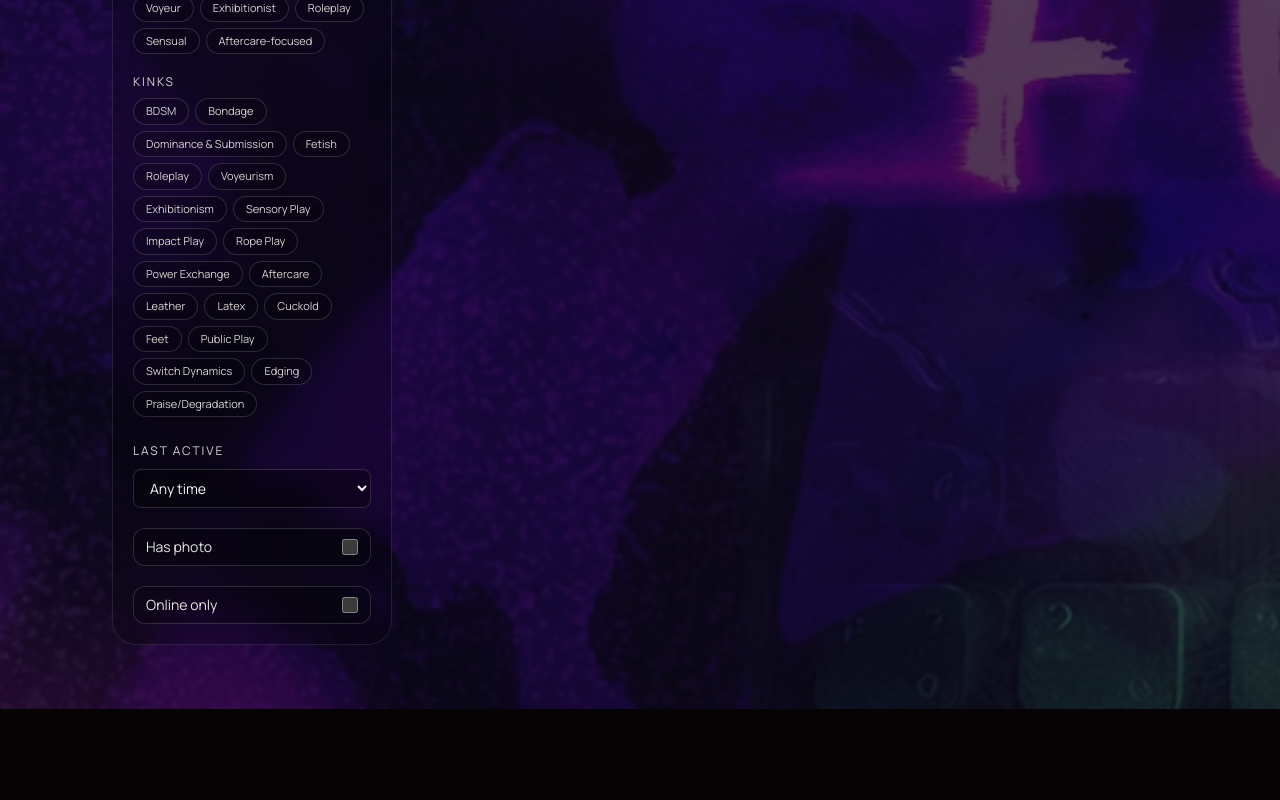
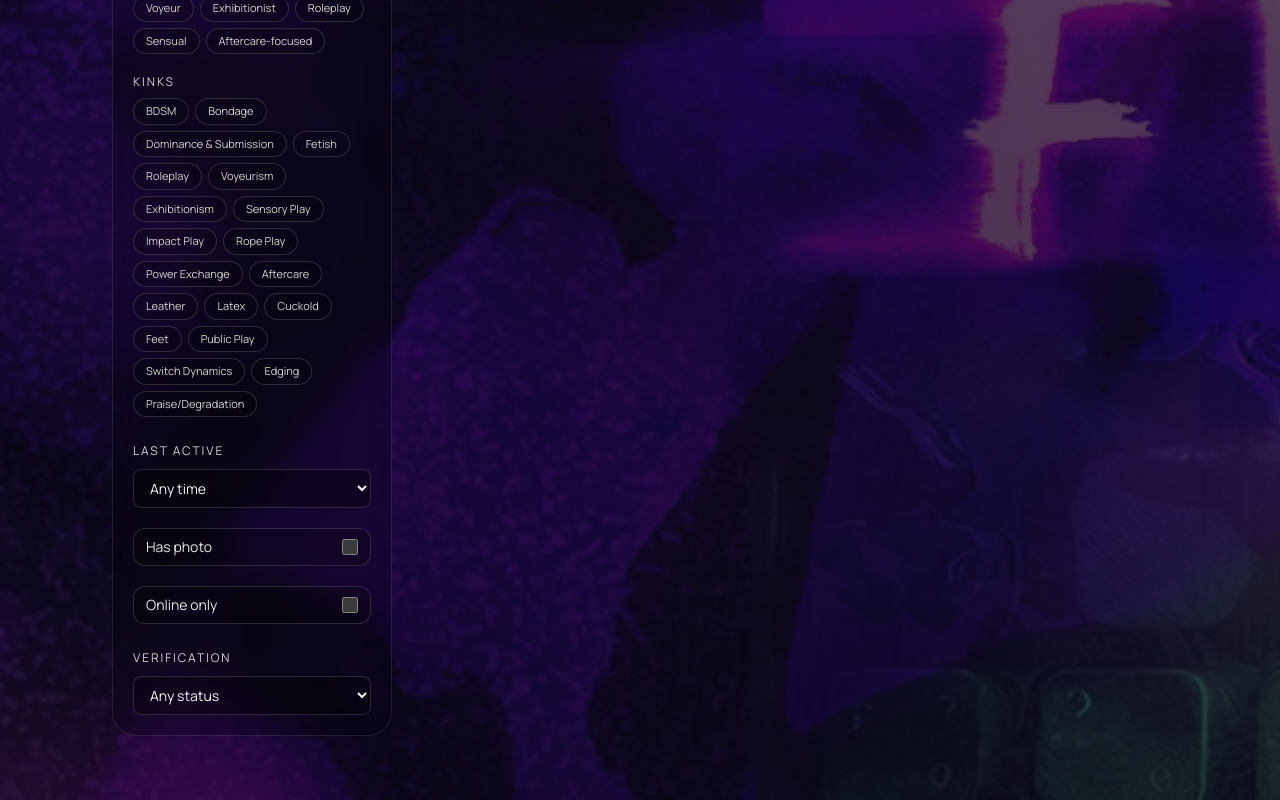
Before and after one commit to deenyx/rockbaybooty, a Next.js app: page /search in a window 1280 px wide. Shown: the part 1376-2176 px from the top of the page. Before the commit the page ends 2085 px from the top, so only its background shows below. Built offline with nearby package versions, Linux system fonts and the light colour scheme; no server answers; the database is empty.

Commit message:
feat: friends system, onboarding refactor, login/signup UX, dashboard/layout improvements

```diff
--- /dev/null
+++ b/src/app/api/jukebox/route.ts
@@ -0,0 +1,18 @@
+import { NextResponse } from 'next/server'
+import { promises as fs } from 'fs'
+import path from 'path'
+
+export async function GET() {
+  try {
+    const jukeboxDir = path.join(process.cwd(), 'public', 'jukebox')
+    const files = await fs.readdir(jukeboxDir)
+    const tracks = files.filter((file) => file.endsWith('.mp3'))
+
+    return NextResponse.json({ tracks })
+  } catch {
+    return NextResponse.json(
+      { error: 'Could not read jukebox folder.' },
+      { status: 500 }
+    )
+  }
+}
--- a/src/app/api/members/search/route.ts
+++ b/src/app/api/members/search/route.ts
@@ -12,6 +12,7 @@ const DEFAULT_LIMIT = 24
 const MAX_LIMIT = 60
 const ONLINE_WINDOW_MINUTES = 15
 const SORT_OPTIONS = new Set(['recent', 'location_asc', 'location_desc', 'nearby'])
+const VERIFICATION_STATUS_OPTIONS = new Set(['any', 'verified', 'pending', 'rejected', 'unverified'])
 
 function normalizeLocationPart(value: string | null | undefined): string {
   return (value || '').trim().toLowerCase()
@@ -108,6 +109,11 @@ export async function GET(request: NextRequest) {
     const interests = parseList(searchParams.get('interests'))
     const kinks = parseList(searchParams.get('kinks'))
     const onlineOnly = parseBoolean(searchParams.get('onlineOnly'))
+    const verifiedOnly = parseBoolean(searchParams.get('verifiedOnly'))
+    const rawVerificationStatus = searchParams.get('verificationStatus')?.trim().toLowerCase() || 'any'
+    const verificationStatus = VERIFICATION_STATUS_OPTIONS.has(rawVerificationStatus)
+      ? rawVerificationStatus
+      : 'any'
     const hasPhoto = parseBoolean(searchParams.get('hasPhoto'))
     const lastActive = searchParams.get('lastActive') as 'today' | 'week' | 'any' | null
     const parsedMinAge = parseNumber(searchParams.get('minAge'))
@@ -198,20 +204,53 @@ export async function GET(request: NextRequest) {
           ? new Date(Date.now() - 7 * 24 * 60 * 60 * 1000)
           : null
 
+    const resolvedVerificationStatus =
+      verificationStatus === 'any' && verifiedOnly ? 'verified' : verificationStatus
+
+    const verificationFilter: Prisma.UserWhereInput =
+      resolvedVerificationStatus === 'verified'
+        ? {
+            isVerified: true,
+          }
+        : resolvedVerificationStatus === 'pending'
+          ? {
+              isVerified: false,
+              identityVerification: {
+                is: {
+                  status: 'pending',
+                },
+              },
+            }
+          : resolvedVerificationStatus === 'rejected'
+            ? {
+                isVerified: false,
+                identityVerification: {
+                  is: {
+                    status: 'rejected',
+                  },
+                },
+              }
+            : resolvedVerificationStatus === 'unverified'
+              ? {
+                  isVerified: false,
+                }
+              : {}
+
     const where: Prisma.UserWhereInput = {
       id: {
         not: currentUserId,
       },
       status: 'active',
+      ...verificationFilter,
       ...(onlineOnly
         ? {
-            updatedAt: {
+            lastActiveAt: {
               gte: onlineCutoff,
             },
           }
         : lastActiveCutoff
           ? {
-              updatedAt: {
+              lastActiveAt: {
                 gte: lastActiveCutoff,
               },
             }
@@ -298,6 +337,11 @@ export async function GET(request: NextRequest) {
         displayName: true,
         updatedAt: true,
         isVerified: true,
+        identityVerification: {
+          select: {
+            status: true,
+          },
+        },
         profile: {
           select: {
             age: true,
@@ -381,6 +425,14 @@ export async function GET(request: NextRequest) {
         .filter(Boolean)
         .join(', ')
 
+      const verificationStatus = user.isVerified
+        ? 'verified'
+        : user.identityVerification?.status === 'pending'
+          ? 'pending'
+          : user.identityVerification?.status === 'rejected'
+            ? 'rejected'
+            : 'unverified'
+
       const city = normalizeLocationPart(profile?.city)
       const state = normalizeLocationPart(profile?.state)
       const country = normalizeLocationPart(profile?.country)
@@ -398,6 +450,7 @@ export async function GET(request: NextRequest) {
         lookingFor: profile?.lookingFor || [],
         isOnline: profile?.showOnlineStatus && user.lastActiveAt ? user.lastActiveAt >= onlineCutoff : false,
         isVerified: user.isVerified,
+        verificationStatus,
         friendshipStatus: relationshipByUser.get(user.id) || 'none',
         __city: city,
         __state: state,
--- a/src/app/login/page.tsx
+++ b/src/app/login/page.tsx
@@ -175,7 +175,7 @@ function LoginContent() {
                 style={{ fontFamily: CP }}
               />
               <p className="mt-2 text-center text-[10px] tracking-wide text-stone-400" style={{ fontFamily: CP }}>
-                New account = 0000, Login = 5555
+                no pin = 0000
 
               </p>
             </div>
--- a/src/app/search/page.tsx
+++ b/src/app/search/page.tsx
@@ -32,6 +32,7 @@ const INITIAL_FILTERS: MemberSearchFilters = {
   interests: [],
   kinks: [],
   onlineOnly: false,
+  verificationStatus: 'any',
   hasPhoto: false,
   lastActive: 'any',
   limit: 24,
@@ -129,6 +130,31 @@ function NavIcon({ label }: { label: string }) {
   )
 }
 
+function getVerificationChip(status: MemberSearchResult['verificationStatus']) {
+  if (status === 'pending') {
+    return {
+      label: 'Verification Pending',
+      className: 'border border-amber-200/35 bg-amber-300/15 text-amber-100',
+    }
+  }
+
+  if (status === 'rejected') {
+    return {
+      label: 'Verification Rejected',
+      className: 'border border-rose-200/35 bg-rose-400/15 text-rose-100',
+    }
+  }
+
+  if (status === 'unverified') {
+    return {
+      label: 'Unverified',
+      className: 'border border-white/20 bg-white/10 text-stone-200',
+    }
+  }
+
+  return null
+}
+
 export default function SearchPage() {
   const pathname = usePathname()
 
@@ -206,6 +232,10 @@ export default function SearchPage() {
     }
 
     if (filters.onlineOnly) {
+      count += 1
+    }
+
+    if (filters.verificationStatus && filters.verificationStatus !== 'any') {
       count += 1
     }
 
@@ -736,6 +766,27 @@ export default function SearchPage() {
                     className="h-4 w-4 rounded border-white/30 bg-transparent text-stone-100"
                   />
                 </label>
+
+                <div>
+                  <label className="text-xs uppercase tracking-[0.16em] text-stone-300" htmlFor="verification-filter">
+                    Verification
+                  </label>
+                  <select
+                    id="verification-filter"
+                    value={filters.verificationStatus || 'any'}
+                    onChange={(event) => {
+                      const value = event.target.value as 'any' | 'verified' | 'pending' | 'rejected' | 'unverified'
+                      setFilters((current) => ({ ...current, verificationStatus: value }))
+                    }}
+                    className="mt-2 w-full rounded-lg border border-white/15 bg-black/35 px-3 py-2 text-sm outline-none transition focus:border-white/35"
+                  >
+                    <option value="any">Any status</option>
+                    <option value="verified">Verified</option>
+                    <option value="pending">Pending verification</option>
+                    <option value="rejected">Verification rejected</option>
+                    <option value="unverified">Unverified</option>
+                  </select>
+                </div>
                 </div>
               )}
             </aside>
@@ -758,7 +809,10 @@ export default function SearchPage() {
               )}
 
               <div className="grid gap-4 sm:grid-cols-2 xl:grid-cols-3">
-                {results.map((member) => (
+                {results.map((member) => {
+                  const verificationChip = getVerificationChip(member.verificationStatus)
+
+                  return (
                   <article
                     key={member.id}
                     className="group rounded-3xl border border-white/12 bg-black/30 p-4 shadow-[0_8px_22px_rgba(0,0,0,0.22)] backdrop-blur-md transition hover:-translate-y-0.5 hover:border-white/25"
@@ -806,6 +860,14 @@ export default function SearchPage() {
                       <p>{member.location || 'Location hidden'}</p>
                       <p>{member.age ? `${member.age} years old` : 'Age hidden'}</p>
                     </div>
+
+                    {verificationChip && (
+                      <div className="mt-2">
+                        <span className={`inline-flex rounded-full px-2 py-1 text-[10px] uppercase tracking-[0.15em] ${verificationChip.className}`}>
+                          {verificationChip.label}
+                        </span>
+                      </div>
+                    )}
 
                     <p className="mt-3 min-h-[3.75rem] text-sm leading-relaxed text-stone-300">
                       {member.bio || 'No bio yet, but open to conversation.'}
@@ -908,7 +970,8 @@ export default function SearchPage() {
                       <p className="mt-2 text-xs text-stone-300">{friendFeedback[member.id]}</p>
                     )}
                   </article>
-                ))}
+                  )
+                })}
               </div>
 
               {!isLoading && results.length === 0 && !loadError && (
--- a/src/lib/api.ts
+++ b/src/lib/api.ts
@@ -247,6 +247,14 @@ export async function searchMembers(
     params.set('onlineOnly', 'true')
   }
 
+  if (filters.verificationStatus && filters.verificationStatus !== 'any') {
+    params.set('verificationStatus', filters.verificationStatus)
+  }
+
+  if (filters.verifiedOnly) {
+    params.set('verifiedOnly', 'true')
+  }
+
   if (filters.hasPhoto) {
     params.set('hasPhoto', 'true')
   }
--- a/src/lib/types.ts
+++ b/src/lib/types.ts
@@ -286,6 +286,8 @@ export interface MemberSearchFilters {
   interests?: string[]
   kinks?: string[]
   onlineOnly?: boolean
+  verificationStatus?: 'any' | 'verified' | 'pending' | 'rejected' | 'unverified'
+  verifiedOnly?: boolean
   hasPhoto?: boolean
   lastActive?: 'today' | 'week' | 'any'
   limit?: number
@@ -304,6 +306,7 @@ export interface MemberSearchResult {
   lookingFor: string[]
   isOnline: boolean
   isVerified: boolean
+  verificationStatus: 'verified' | 'pending' | 'rejected' | 'unverified'
   friendshipStatus: FriendshipStatus
 }
 
```
Also changed, not shown: public/4.png (added).
